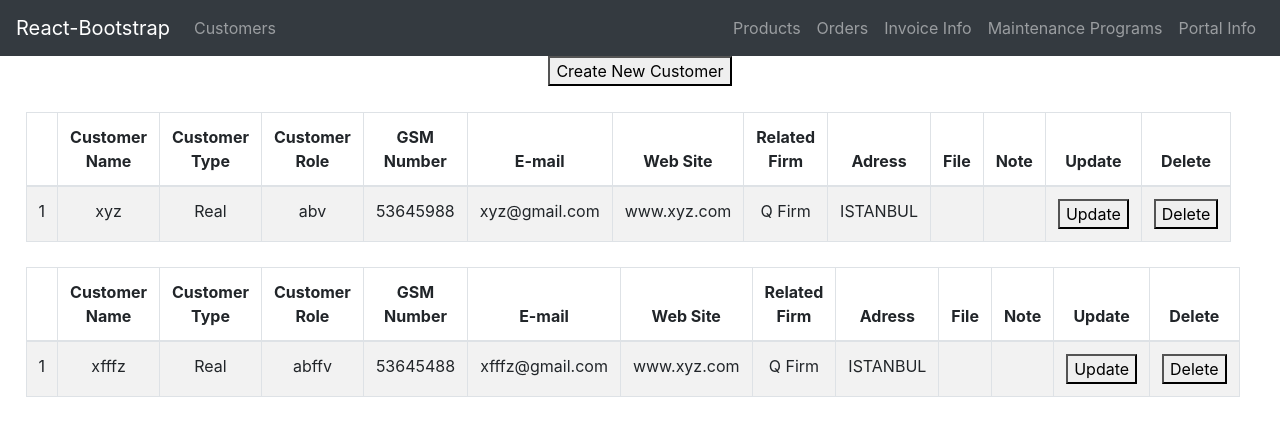
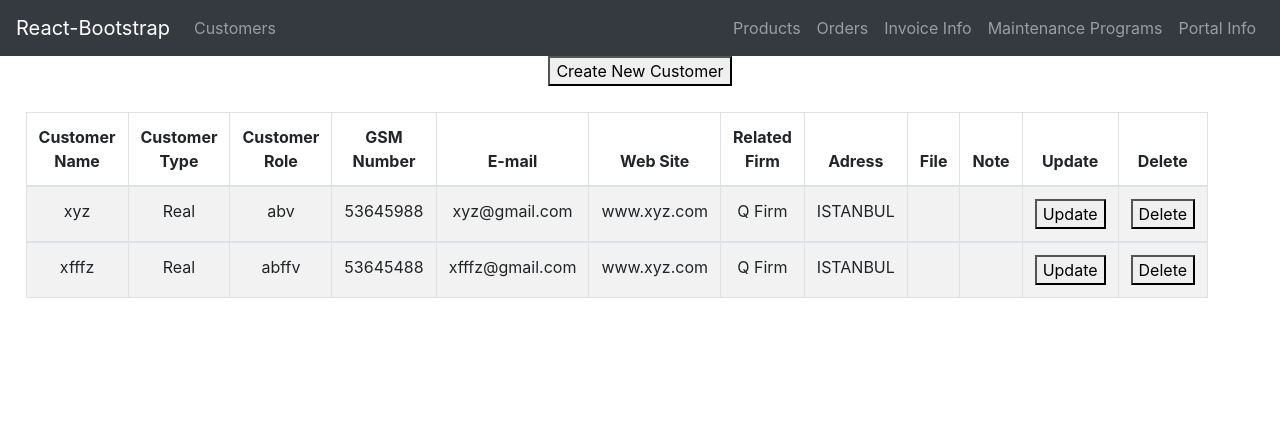
Before and after one commit to ceydaulubas/react-serviceSoft, a React (Create React App) app: page / in a window 1280 px wide. Shown: the top 436 px of the page. Built offline with nearby package versions, Linux system fonts and the light colour scheme.

Commit message:
fixed layout of cuxtomer box

```diff
--- a/src/components/Pages/Home-Customer/CustomerBox.js
+++ b/src/components/Pages/Home-Customer/BoxMap.js
@@ -2,11 +2,11 @@ import React, { Component } from 'react'
 
 import { Table } from 'react-bootstrap'
 
-class CustomerBox extends Component {
+class BoxMap extends Component {
     render() {
         return (
-            <div>
-                <Table striped bordered hover style={{ width: '70%', margin: '2%' }}>
+            <div >
+                <Table striped bordered hover className="table">
                 <thead>
           <tr>
             <th></th>
@@ -37,7 +37,7 @@ class CustomerBox extends Component {
             <td>{this.props.adress}</td>
             <td>{this.props.file}</td>
             <td>{this.props.note}</td>
-            <td><button> Update</button></td>
+            <td><button onclick= {this.handleEditClick}> Update</button></td>
             <td><button onClick={this.props.clickToDelete}> Delete</button></td>
           </tr>
         </tbody>
@@ -47,4 +47,4 @@ class CustomerBox extends Component {
     }
 }
 
-export default CustomerBox
+export default BoxMap;
--- /dev/null
+++ b/src/components/Pages/Home-Customer/CustomerBox/CustomerBox.js
@@ -0,0 +1,31 @@
+import React, { Component } from 'react'
+
+// import { Table } from 'react-bootstrap'
+import './box.css'
+
+class CustomerBox extends Component {
+  render() {
+    return (
+      <tbody>
+        <tr>
+          <td>{this.props.customerName}</td>
+          <td>{this.props.customerType}</td>
+          <td>{this.props.customerRole}</td>
+          <td>{this.props.gsm}</td>
+          <td>{this.props.email}</td>
+          <td>{this.props.website}</td>
+          <td>{this.props.relatedFirm}</td>
+          <td>{this.props.adress}</td>
+          <td>{this.props.file}</td>
+          <td>{this.props.note}</td>
+          <td><button onclick={this.handleEditClick}> Update</button></td>
+          <td><button onClick={this.props.clickToDelete}> Delete</button></td>
+
+
+        </tr>
+      </tbody>
+    )
+  }
+}
+
+export default CustomerBox
--- /dev/null
+++ b/src/components/Pages/Home-Customer/CustomerBox/box.css
@@ -0,0 +1,4 @@
+.table{
+    width: 550px;
+    margin: 2%
+}
--- a/src/components/Pages/Home-Customer/CustomerForm/CustomerForm.js
+++ b/src/components/Pages/Home-Customer/CustomerForm/CustomerForm.js
@@ -42,7 +42,7 @@ const HomeCustomers = (props) => {
   };
 
   return (
-    <div className="sidenav">
+    <div className="sidenav" >
         <form onSubmit={handleFormSubmit} className="customerForm">
         <label htmlFor="customerName">Customer Name </label>
           <input
--- a/src/components/Pages/Home-Customer/HomeCustomer.js
+++ b/src/components/Pages/Home-Customer/HomeCustomer.js
@@ -1,9 +1,11 @@
 import React, { Component } from 'react'
+import { Table } from 'react-bootstrap'
 
 import customersList from '../../../customers.json'
 import CustomerForm from './CustomerForm/CustomerForm';
-import CustomerBox from './CustomerBox';
+import CustomerBox from './CustomerBox/CustomerBox';
 
+import '../Home-Customer/CustomerBox/box.css'
 
 export class HomeCustomer extends Component {
     state = {
@@ -11,7 +13,7 @@ export class HomeCustomer extends Component {
         form: false,
     };
 
-    // handleRenderForm() - it changes the value of "form" in our state. Helps with rendering the customer form.
+    // handleRenderForm() - it changes the value of "form" in our state. Helps with rendering the customer form. Like a Toggle Hide and Show.
     handleRenderForm = () => {
         const stateCopy = { ...this.state };
         stateCopy.form = !this.state.form;
@@ -21,20 +23,19 @@ export class HomeCustomer extends Component {
     // handleAddNewCustomer() - The function that will help CustomerForm.js to lift state.
     handleAddNewCustomer = (newCustomerItem) => {
         const stateCopy = { ...this.state };
-        console.log(newCustomerItem)
         stateCopy.customerState = [...stateCopy.customerState, newCustomerItem];
         stateCopy.form = !stateCopy.form;
         this.setState(stateCopy);
     };
 
-    // handleDeleteCustomer() - The function that will help delete selected customers info from box.
+    // handleDeleteCustomer() - The function that will help delete selected customer's id||key from box.
     handleDeleteCustomer = (customerId) => {
         const customerCopy = this.state.customerState;
-        console.log(customerId);
-        var customerIndex = customerCopy.findIndex((item) => item.id === customerId);
+        var customerIndex = customerCopy.findIndex((item) => item.key === customerId);
         customerCopy.splice(customerIndex, 1);
         this.setState({
-            customerState:customerCopy });
+            customerState: customerCopy
+        });
     }
 
     // handleEditCustomer() - customer's info will change thanks to this function.
@@ -63,16 +64,32 @@ export class HomeCustomer extends Component {
                 )}
 
                 <div>
-
+                    <Table striped bordered hover className="table">
+                        <thead>
+                            <tr>
+                                <th>Customer Name</th>
+                                <th>Customer Type</th>
+                                <th>Customer Role</th>
+                                <th>GSM Number</th>
+                                <th>E-mail</th>
+                                <th>Web Site</th>
+                                <th>Related Firm</th>
+                                <th>Adress</th>
+                                <th>File</th>
+                                <th>Note</th>
+                                <th>Update</th>
+                                <th>Delete</th>
+                            </tr>
+                        </thead>
                         {this.state.customerState.map((Customer, index) => (
                             <CustomerBox
                                 key={index}
                                 {...Customer}
                                 clickToDelete={this.handleDeleteCustomer}
 
-
                             />
                         ))}
+                    </Table>
                 </div>
             </div>
         )
```
Lines whose indentation alone changed are shown as unchanged.
